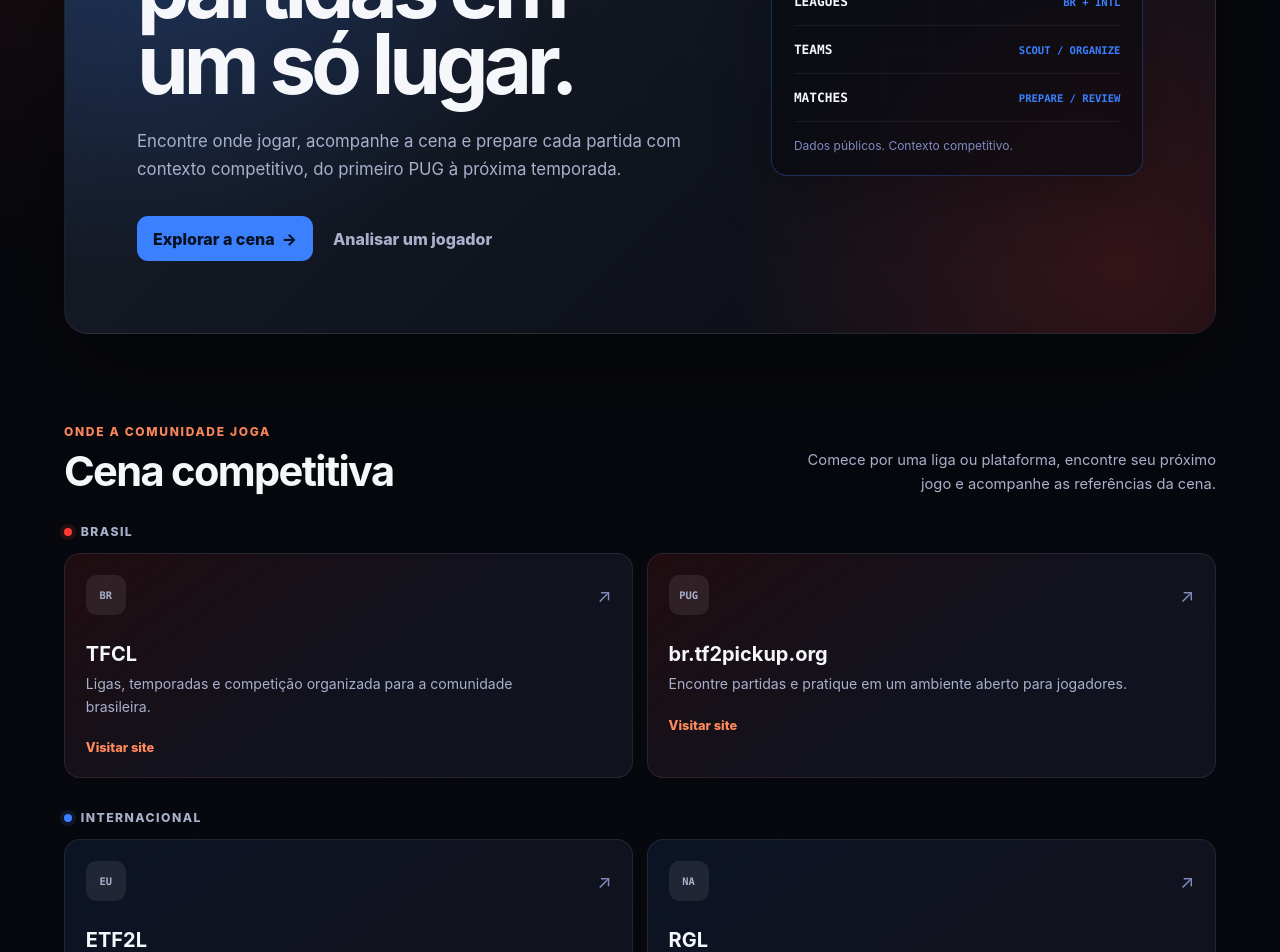
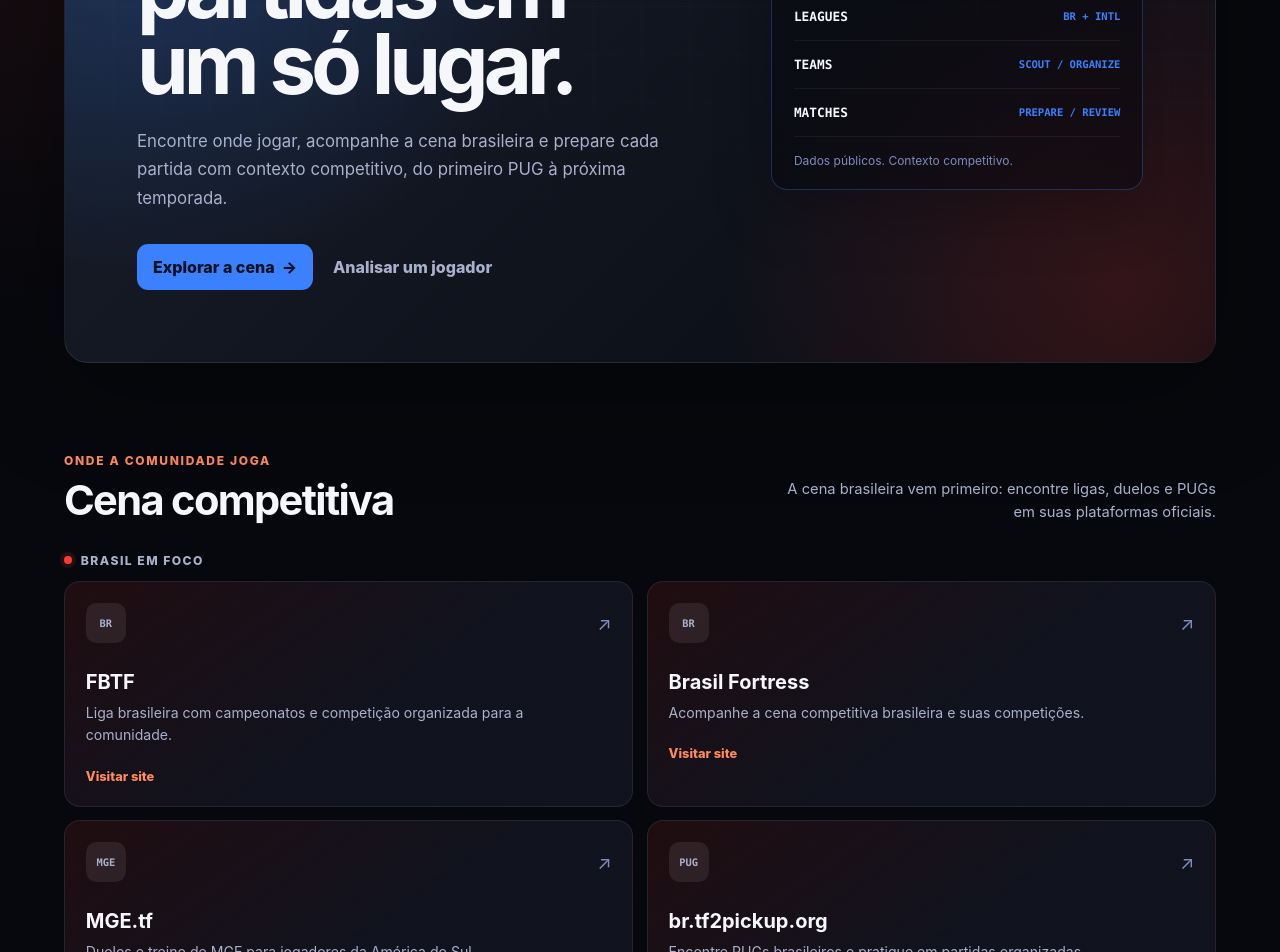
Before and after one commit to thiagocanali/tf2lab, a Nuxt app: page /competition in a window 1280 px wide. Shown: the part 380-1332 px from the top of the page. Built offline with nearby package versions, Linux system fonts and the light colour scheme.

Commit message:
fix(competition): update Brazilian competitive scene

```diff
--- a/app/pages/competition.vue
+++ b/app/pages/competition.vue
@@ -6,7 +6,7 @@
         <p class="eyebrow"><span class="eyebrow-mark" aria-hidden="true">VS</span> TF2Lab Competition</p>
         <h1 id="competition-title">Ligas, times e partidas em um só lugar.</h1>
         <p class="hero-description">
-          Encontre onde jogar, acompanhe a cena e prepare cada partida com contexto competitivo, do primeiro PUG à próxima temporada.
+          Encontre onde jogar, acompanhe a cena brasileira e prepare cada partida com contexto competitivo, do primeiro PUG à próxima temporada.
         </p>
         <div class="hero-actions">
           <a href="#cena" class="primary-link">Explorar a cena <span aria-hidden="true">-&gt;</span></a>
@@ -29,11 +29,11 @@
           <p class="section-kicker">Onde a comunidade joga</p>
           <h2 id="scene-title">Cena competitiva</h2>
         </div>
-        <p class="section-intro">Comece por uma liga ou plataforma, encontre seu próximo jogo e acompanhe as referências da cena.</p>
+        <p class="section-intro">A cena brasileira vem primeiro: encontre ligas, duelos e PUGs em suas plataformas oficiais.</p>
       </header>
 
       <div class="scene-group">
-        <div class="group-label"><span class="group-dot group-dot--red" /> Brasil</div>
+        <div class="group-label"><span class="group-dot group-dot--red" /> Brasil em foco</div>
         <div class="scene-grid">
           <a v-for="card in brazilScene" :key="card.name" :href="card.url" target="_blank" rel="noopener noreferrer" class="scene-card scene-card--red">
             <div class="scene-card-top"><span class="scene-mark">{{ card.mark }}</span><span class="external-mark" aria-hidden="true">↗</span></div>
@@ -45,7 +45,7 @@
       </div>
 
       <div class="scene-group scene-group--international">
-        <div class="group-label"><span class="group-dot group-dot--blue" /> Internacional</div>
+        <div class="group-label"><span class="group-dot group-dot--blue" /> Cena internacional</div>
         <div class="scene-grid">
           <a v-for="card in internationalScene" :key="card.name" :href="card.url" target="_blank" rel="noopener noreferrer" class="scene-card scene-card--blue">
             <div class="scene-card-top"><span class="scene-mark">{{ card.mark }}</span><span class="external-mark" aria-hidden="true">↗</span></div>
@@ -78,7 +78,7 @@
       <div>
         <p class="section-kicker">Integração no horizonte</p>
         <h2 id="api-title">Mais contexto para cada partida</h2>
-        <p>No futuro, o TF2Lab poderá integrar a API do tf2pickup para trazer jogos de jogadores e links de <code>logsUrl</code> e <code>demoUrl</code>. Por enquanto, esta página é um mapa da cena e dos próximos módulos.</p>
+        <p>Esta página reúne os pontos de entrada oficiais da comunidade, sem fetch de API. O TF2Lab adiciona contexto e ferramentas sem substituir as plataformas que já sustentam a cena.</p>
       </div>
     </section>
   </main>
@@ -86,8 +86,10 @@
 
 <script setup lang="ts">
 const brazilScene = [
-  { name: 'TFCL', mark: 'BR', description: 'Ligas, temporadas e competição organizada para a comunidade brasileira.', url: 'https://alpha.tfcleague.com' },
-  { name: 'br.tf2pickup.org', mark: 'PUG', description: 'Encontre partidas e pratique em um ambiente aberto para jogadores.', url: 'https://br.tf2pickup.org' }
+  { name: 'FBTF', mark: 'BR', description: 'Liga brasileira com campeonatos e competição organizada para a comunidade.', url: 'https://fbtf.tf/' },
+  { name: 'Brasil Fortress', mark: 'BR', description: 'Acompanhe a cena competitiva brasileira e suas competições.', url: 'https://bf.sonikro.com/' },
+  { name: 'MGE.tf', mark: 'MGE', description: 'Duelos e treino de MGE para jogadores da América do Sul.', url: 'https://mge.tf/' },
+  { name: 'br.tf2pickup.org', mark: 'PUG', description: 'Encontre PUGs brasileiros e pratique em partidas organizadas.', url: 'https://br.tf2pickup.org' }
 ]
 
 const internationalScene = [
```
